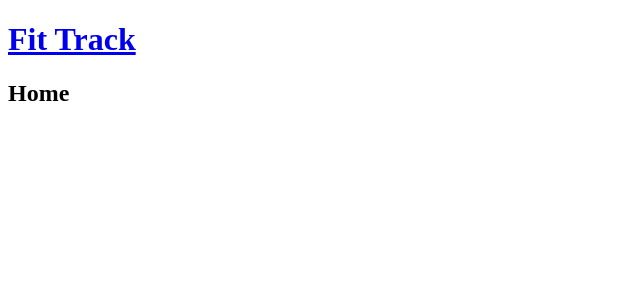
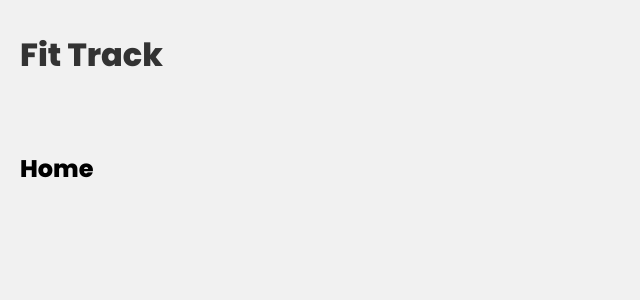
Before and after one commit to thewarriormonkk/Fit-Track, a React (Vite) app in the folder frontend/: page / in a window 1280 px wide. Shown: the top 300 px of the page, without its empty margins (0-640 px from the left). Built offline with nearby package versions, Linux system fonts and the light colour scheme.

Commit message:
style(ui): consolidate global styles into index.css and remove App.css

```diff
--- a/frontend/src/App.jsx
+++ b/frontend/src/App.jsx
@@ -1,4 +1,3 @@
-import './App.css'
 import { Routes, Route } from 'react-router-dom';
 import Navbar from './components/Navbar';
 
--- a/frontend/src/index.css
+++ b/frontend/src/index.css
@@ -0,0 +1,34 @@
+/* google font */
+@import url("https://fonts.googleapis.com/css2?family=Poppins:wght@300;400;500;600;800&family=VT323&display=swap");
+
+/* layout */
+:root {
+  --primary: #1aac83;
+  --error: #e7195a;
+}
+
+body {
+  background: #f1f1f1;
+  margin: 0;
+  font-family: "Poppins";
+}
+
+header .container {
+  max-width: 1400px;
+  margin: 0 auto;
+  padding: 10px 20px;
+  display: flex;
+  align-items: center;
+  justify-content: space-between;
+}
+
+header a {
+  color: #333;
+  text-decoration: none;
+}
+
+.pages {
+  max-width: 1400px;
+  padding: 20px;
+  margin: 0 auto;
+}
```
Also changed, not shown: frontend/src/App.css (deleted).
